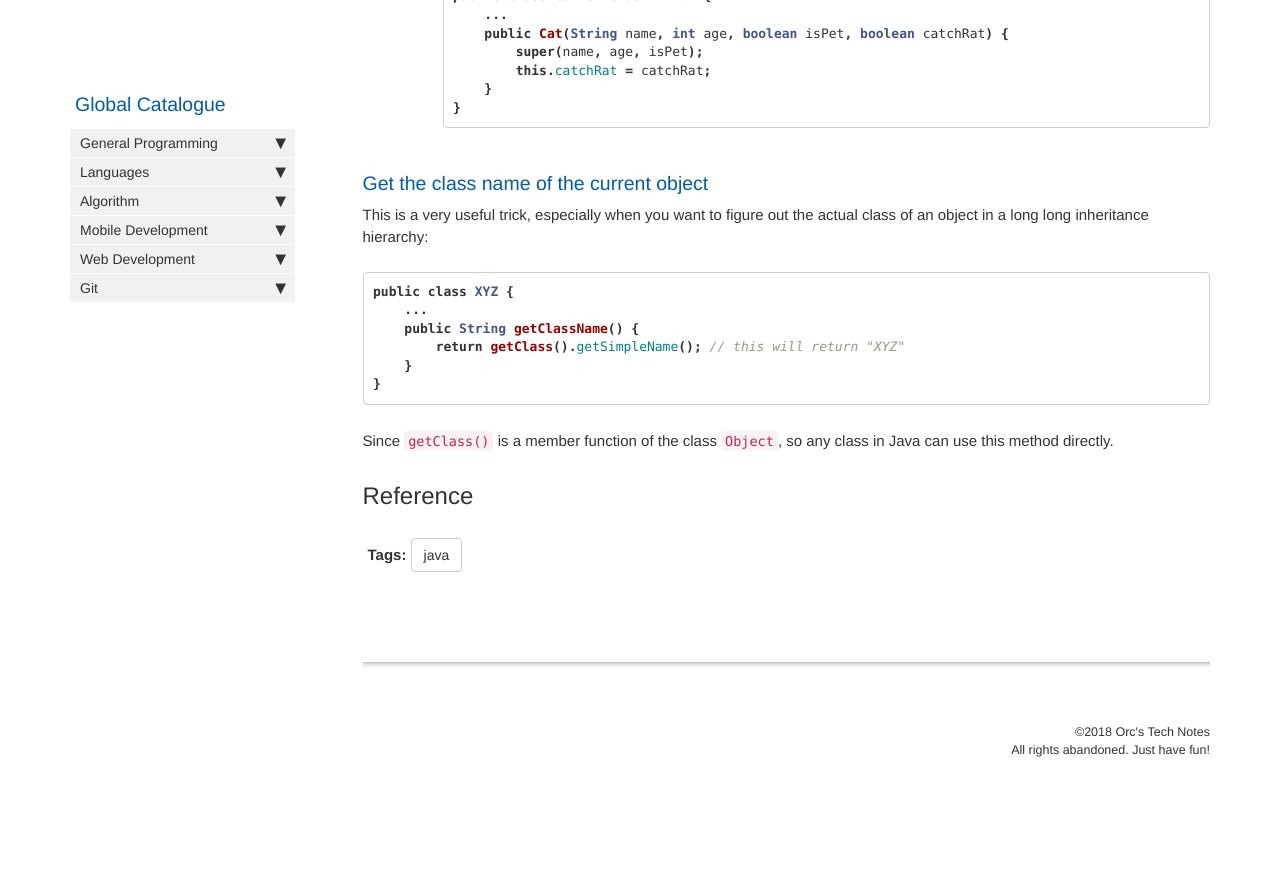
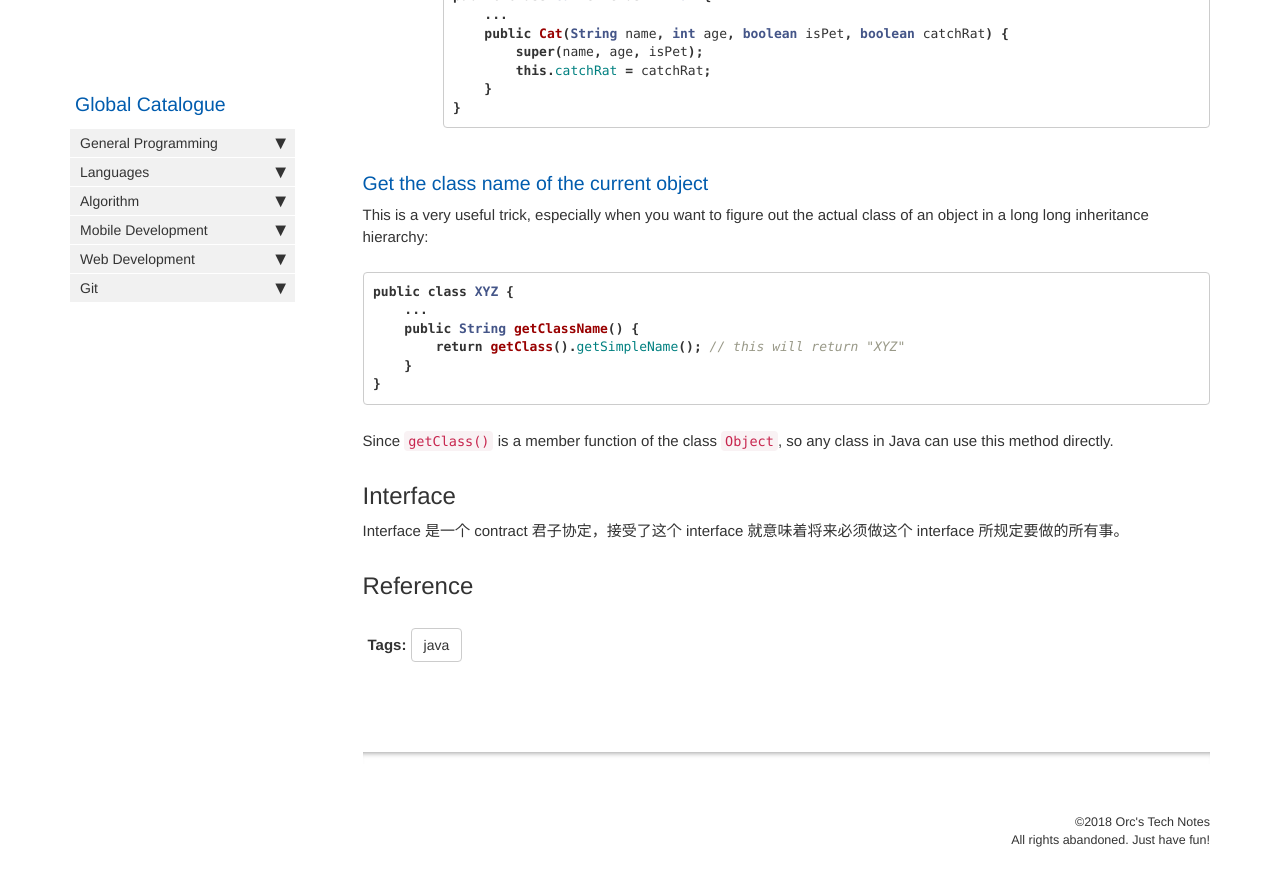
Before and after one commit to HungryOrc/hungryorc.github.io, a Jekyll site: the page built from pages/java/java_class_inheritance_interface.md, in a window 1280 px wide and 900 px high, scrolled down 1078 px. Shown: the top 886 px of the window. Built offline with Jekyll 4.4.1, drawn with Linux system fonts in a browser that asks for light colours; nearby versions of some CDN libraries; comment, search, counter and statistics services are not loaded; before the commit the page ends 1888 px from its top, so only the background shows below that; some of the changed text lies outside the part shown.

Commit message:
Update and rename java_class_inheritance.md to java_class_inheritance_interface.md

````diff
--- a/pages/java/java_class_inheritance.md
+++ b/pages/java/java_class_inheritance_interface.md
@@ -1,10 +1,10 @@
 ---
-title: "Class Inheritance in Java"
+title: "Class Inheritance and Interface in Java"
 tags: [java]
 keywords:
 summary:
 sidebar: mydoc_sidebar
-permalink: java_class_inheritance.html
+permalink: java_class_inheritance_interface.html
 folder: java
 toc: false
 ---
@@ -65,6 +65,10 @@ public class XYZ {
 ```
 Since `getClass()` is a member function of the class `Object`, so any class in Java can use this method directly.
 
+## Interface
+Interface 是一个 contract 君子协定，接受了这个 interface 就意味着将来必须做这个 interface 所规定要做的所有事。
+
+
 ## Reference
 
 
````
